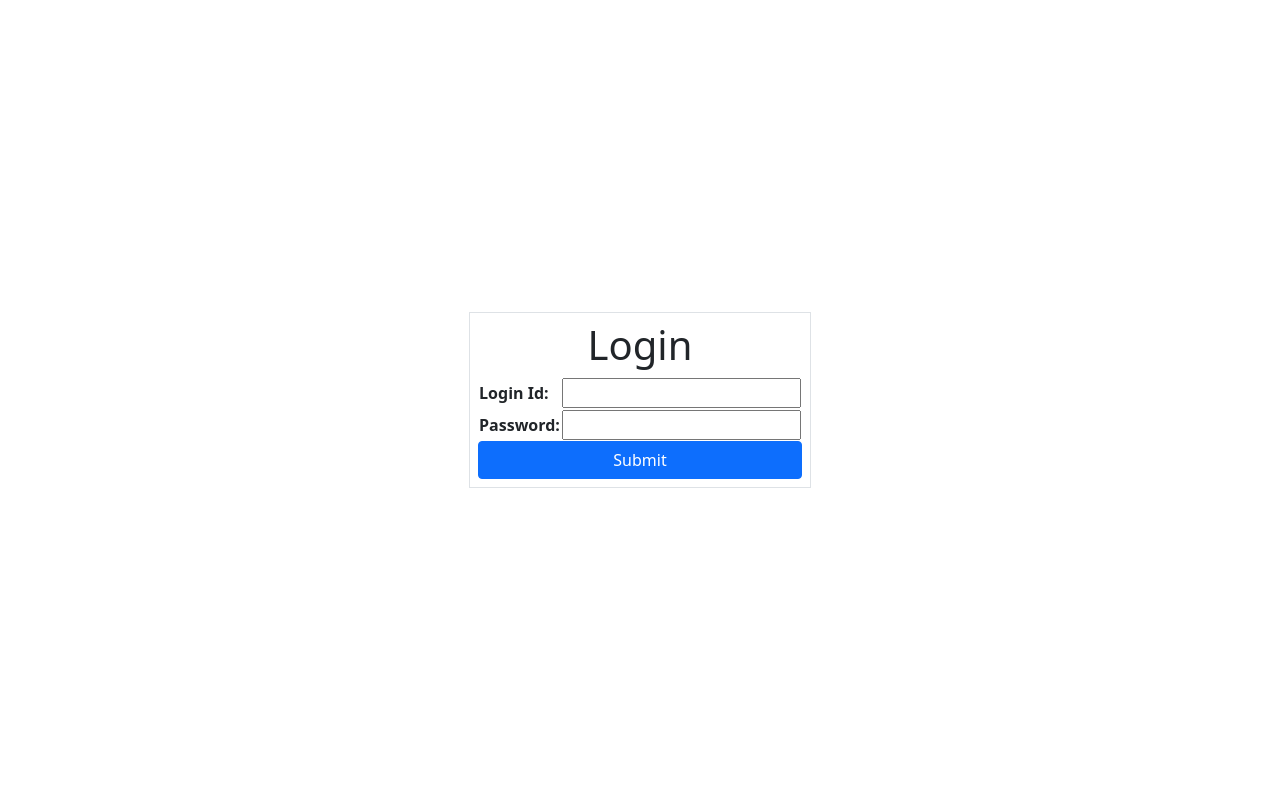
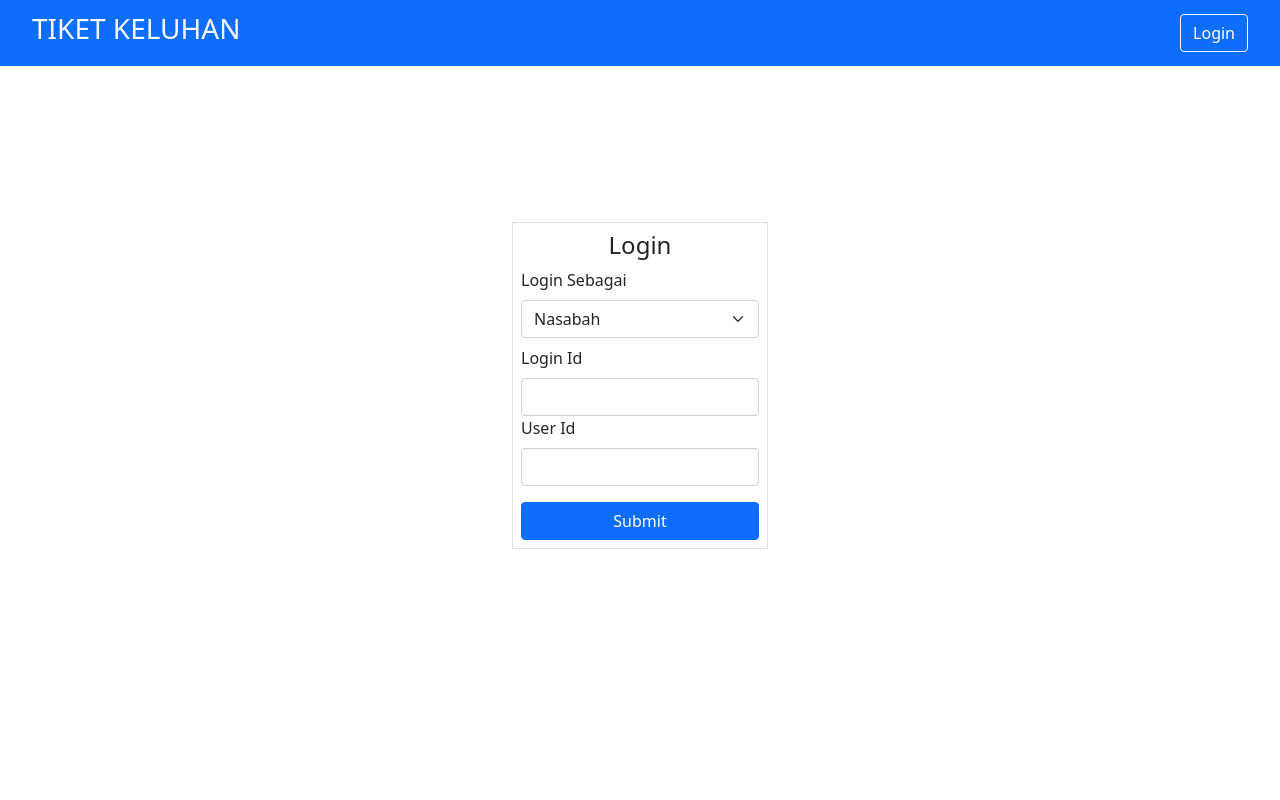
Before and after one commit to MatsRahmat/tiket_keluhan_django, a Django app: page /login in a window 1280 px wide. Run offline with Django 5.2, Linux system fonts and the light colour scheme; some libraries are stand-ins or nearby versions.

Commit message:
feat: perbaikan template untuk semua halamana

```diff
--- a/manajement_keluhan/settings.py
+++ b/manajement_keluhan/settings.py
@@ -110,6 +110,9 @@ AUTH_PASSWORD_VALIDATORS = [
     },
 ]
 
+# Auth
+LOGIN_URL = "/login"
+LOGOUT_REDIRECT_URL = "/"
 
 # Internationalization
 # https://docs.djangoproject.com/en/6.0/topics/i18n/
--- a/tiket_keluhan/forms.py
+++ b/tiket_keluhan/forms.py
@@ -5,14 +5,15 @@ from tiket_keluhan.enums import (
 )
 
 class AuthForm(forms.Form):
-    login_id = forms.CharField(label="Login Id", max_length=100)
-    password = forms.CharField(label="Password", widget=forms.PasswordInput)
-    # class Meta:
-    #     model = CustomUserModel
-    #     fields= ['login_id','password']
-    #     widgets={
-    #         'password': forms.PasswordInput
-    #     }
+    # login_id = forms.TextInput(attrs={"class": "form-control"})
+    # password = forms.PasswordInput(attrs={"class": "form-control"})
+    class Meta:
+        model = CustomUserModel
+        fields= ['login_id','password']
+        widgets={
+            'login_id': forms.PasswordInput(attrs={"class": "form-control"}),
+            'password': forms.TextInput(attrs={"class": "form-control"})
+        }
 
 class TiketForm(forms.ModelForm):
     class Meta:
--- a/tiket_keluhan/templates/auth/login.html
+++ b/tiket_keluhan/templates/auth/login.html
@@ -4,15 +4,81 @@
   Login Page
 {% endblock %}
 
-{% block content %}
-  <div id="form-body" class="place-center" style="height: 100dvh;">
-    <div class="border p-2">
-      <h1 class="text-center">Login</h1>
-      <form class="" action="/login" method="post" enctype="application/x-www-form-urlencoded">
+{% block base_content %}
+  <div id="form-body" class="place-center" style="height: 80dvh;">
+    <div class="border p-2" style="width: 20dvw;">
+      <h4 class="text-center">Login</h4>
+      <form class="" action="{% url 'login' %}" method="post">
         {% csrf_token %}
-        <table class="">{{ form.as_table }}</table>
-        <button type="submit" class="btn btn-primary" style="width: 100%;">Submit</button>
+        <div class="mb-2">
+          <label for="login_id" class="form-label">Login Sebagai</label>
+          <select name="login_as" id="login_as" class="form-select">
+            <option value="1" selected>Nasabah</option>
+            <option value="2">Operator</option>
+          </select>
+        </div>
+        <div class="">
+          <label for="login_id" class="form-label">Login Id</label>
+          <input type="text" id="login_id" name="login_id" class="form-control" required />
+        </div>
+        <div class="" id="user_id_el">
+          <label for="user_id" class="form-label">User Id</label>
+          <input type="text" id="user_id" name="user_id" class="form-control" />
+        </div>
+        <div class="" id="password_el">
+          <label for="password_field" class="form-label">Password</label>
+          <input type="password" id="password_field" name="password" class="form-control" />
+        </div>
+        <div class="mt-3">
+          <button type="submit" class="btn btn-primary" style="width: 100%;">Submit</button>
+        </div>
       </form>
     </div>
   </div>
 {% endblock %}
+
+{% block script %}
+  <script id="login-page">
+    $(document).ready(function (e) {
+      // ============== Global Page Definition ===============
+
+      // container element
+      const userIdEl = $('#user_id_el')
+      const passEl = $('#password_el')
+      // input element
+      const userIdIn = $('#user_id')
+      const passIn = $('#password_field')
+
+      function nasabahField() {
+        passIn.removeAttr('required')
+        passEl.hide()
+        // ---------------------------
+        userIdIn.attr('required', true)
+        userIdEl.show()
+      }
+
+      function operatorField() {
+        userIdIn.removeAttr('required')
+        userIdEl.hide()
+        // ---------------------------
+        passIn.attr('required', true)
+        passEl.show()
+      }
+
+      // Hide ketika pertama kali load dokument
+      nasabahField()
+
+      // on change select event
+      $('#login_as').on('change', function () {
+        const curVal = $(this).val()
+        if (curVal == '1') {
+          // ###### Login sebagai nasabah ######
+          nasabahField()
+        } else {
+          // ###### Login sebagai operator ######
+          operatorField()
+        }
+      })
+    })
+  </script>
+{% endblock %}
--- a/tiket_keluhan/templates/base_layout.html
+++ b/tiket_keluhan/templates/base_layout.html
@@ -10,6 +10,7 @@
     <style>
       :root {
         --c-sky-200: oklch(74.6% 0.16 232.661);
+        --c-teal-400: oklch(77.7% 0.152 181.912);
       }
 
       @keyframes slideOutRight {
@@ -33,11 +34,26 @@
     </title>
   </head>
   <body>
-    <div id="content" class="container">
-      {% block content %}
+    <!-- Navbar -->
+    <nav class="navbar navbar-dark bg-primary stiky-top text-light">
+      <div style="width: 100%; padding-inline: 2rem;" class="d-flex justify-content-between align-items-center py-1">
+        <h3 class="text-uppercase">Tiket Keluhan</h3>
+        <div class="d-flex gap-2 align-items-center">
+          {% if request.session.is_login %}
+          <p class="p-0 m-0">{{ request.user.login_id }}</p>
+          <a href="{% url 'logout' %}" role="button" class="btn border-light text-light">Logout</a>
+          {% else %}
+          <a href="{% url 'login' %}" role="button" class="btn btn-primary border-light">Login</a>
+          {% endif %}
+        </div>
+      </div>
+    </nav>
 
-      {% endblock %}
-    </div>
+    <div class="container-fluid">
+    {% block base_content %}
+      <!-- Base Content goes here -->
+    {% endblock base_content %}
+  </div>
 
     {% comment %}================ Toastify ================{% endcomment %}
     <div id="toas-container" class="p-3" style="position: fixed; top: 0; right: 0; animation: slideOutRight 0.5s ease forwards;" {% if not messages %}hidden{% endif %}>
@@ -78,7 +94,8 @@
     <script src="{% static 'js/bootstrap.bundle.js' %}"></script>
     {% comment %}jquery{% endcomment %}
     <script src="{% static 'js/jquery-4.0.0.min.js' %}"></script>
-    <script>
+    {% block script %}{% endblock script %}
+    <script class="base-page">
       // =============== PREDEFINE STATE ===============
       const DEFAULT_TIMEOUT = 5000 // 5 Detik
       let timerTimeout;
--- a/tiket_keluhan/templates/form_layout.html
+++ b/tiket_keluhan/templates/form_layout.html
@@ -1,4 +1,4 @@
-{% extends 'base_layout.html' %}
+{% extends 'content_layout.html' %}
 
 {% block content %}
     <div class="card my-2">
--- a/tiket_keluhan/templates/tiket/form_tiket.html
+++ b/tiket_keluhan/templates/tiket/form_tiket.html
@@ -3,7 +3,7 @@
   Tiket
 {% endblock %}
 
-{% block content %}
+{% block form %}
   <div>
     {% if messages %}
       <ul class="messages">
@@ -24,4 +24,4 @@
       </div>
     </form>
   </div>
-{% endblock %}
+{% endblock form %}
--- a/tiket_keluhan/templates/user/list_user.html
+++ b/tiket_keluhan/templates/user/list_user.html
@@ -1,4 +1,4 @@
-{% extends 'base_layout.html' %}
+{% extends 'content_layout.html' %}
 {% block title %}
   Tiket
 {% endblock %}
--- a/tiket_keluhan/urls.py
+++ b/tiket_keluhan/urls.py
@@ -21,8 +21,8 @@ from tiket_keluhan.views import (
 
 urlpatterns = [
     path("", views.index, name="home"),
-    path("login", AuthView.as_view(), name="auth-view"),
-    path("logout", views.logout_view, name="logout-view"),
+    path("login", AuthView.as_view(), name="login"),
+    path("logout", views.logout_view, name="logout"),
 
     # ================================ TIKET ================================
     path('tiket', TiketCreateView.as_view(), name="list-tiket"),
--- a/tiket_keluhan/views.py
+++ b/tiket_keluhan/views.py
@@ -9,6 +9,7 @@ from django.shortcuts import render, redirect, get_object_or_404
 from django.http import HttpResponse, request, response
 from django.contrib.auth.decorators import login_required
 from django.contrib.auth import authenticate, login, logout
+from django.contrib.auth.mixins import LoginRequiredMixin
 from django.contrib import messages
 from tiket_keluhan.forms import (
     AuthForm,
@@ -55,6 +56,7 @@ def logout_view(req: request):
     del req.session['username']
     del req.session['user_id']
     del req.session['login_id']
+    del req.session['is_login']
     logout(req)
     return redirect("/login")
 
@@ -78,36 +80,44 @@ class AuthView(View):
     def get(self, req, *args, **kwargs):
         login_session = req.session.get("login_id")
         if login_session is not None:
+            messages.success(req, "Sudah berhasil login")
             return redirect("/")
-        form = AuthForm()
-        return render(req, 'auth/login.html',{"form":form})
+        return render(req, 'auth/login.html',)
 
     def post(self, req, *args, **kwargs):
-        form = AuthForm(req.POST)
+        login_as = req.POST.get('login_as')
+        login_id = req.POST.get('login_id')
+        user_id = req.POST.get('user_id')
+        password = req.POST.get('password')
+
+        # ===== Validasi value ======
+        if not login_id:
+            messages.error(req, "Login ID diperlukan")
+            return redirect('/login')
+
+        # Login sebagai nasabah
+        if login_as == '1' and not user_id:
+            messages.error(req, "User Id diperlukan")
+            return redirect('/login')
+
+        # Login sebagai operator
+        elif login_as == '2' and not password:
+            messages.error(req, "Password diperlukan")
+            return redirect('/login')
+
         context = {}
-        if form.is_valid():
-            login_id = form.cleaned_data['login_id']
-            password = form.cleaned_data['password']
-            user = authenticate(req,login_id=login_id, password=password)
-            if user:
-                login(req, user)
-                req.session['username'] = user.username
-                req.session['user_id'] = user.id
-                req.session['login_id'] = user.login_id
-                messages.success(req,"Berhasil login")
-                # context = show_toast(context, "Berhasil", "Berhasil login")
-                return redirect("/", context)
-            else:
-                messages.error(req,"Password atau login id salah")
-                context = show_toast(context, "Gagal", "Password atau login id salah")
-                # print(context)
-                return redirect("/login", context)
+        user = authenticate(req,login_id=login_id, password=password)
+        if user:
+            login(req, user)
+            req.session['username'] = user.username
+            req.session['user_id'] = user.id
+            req.session['login_id'] = user.login_id
+            req.session["is_login"] = True
+            messages.success(req,"Berhasil login")
+            return redirect("/", context)
         else:
-            messages.error(req,"Login id atau password tidak valid")
-            context = show_toast(context, "Gagal", "Login id atau password tidak boleh kosong")
+            messages.error(req,"Password atau login id salah")
             return redirect("/login", context)
-
-
 
 
 ###################################################
@@ -118,7 +128,7 @@ class TiketListView(ListView):
     model = TiketModel
     template_name = "/"
 
-class TiketDetailView(DetailView):
+class TiketDetailView(LoginRequiredMixin,DetailView):
     model = TiketModel
     form_class = TiketForm
     template_name="tiket/form_tiket.html"
@@ -155,7 +165,7 @@ class TiketCreateView(CreateView):
         return context
 
 
-class TiketUpdateView(UpdateView):
+class TiketUpdateView(LoginRequiredMixin,UpdateView):
     model = TiketModel
     fields = ['login_id','subject', 'description']
     template="tiket/form_tiket.html"
@@ -182,7 +192,7 @@ class TiketUpdateView(UpdateView):
         return response
 
 
-class TiketDeleteView(DeleteView):
+class TiketDeleteView(LoginRequiredMixin,DeleteView):
     model = TiketModel
     template_name = "confirm/delete.html"
     success_url = reverse_lazy("home")
@@ -207,7 +217,7 @@ class TiketDeleteView(DeleteView):
 ###################################################
 #                   USER CLASS VIEW
 ###################################################
-class UserListView(ListView):
+class UserListView(LoginRequiredMixin,ListView):
     model = CustomUserModel
     template_name = "user/list_user.html"
     context_object_name = "list_user"
@@ -222,7 +232,7 @@ class UserListView(ListView):
         return qs
         # return super().get_queryset()
 
-class UserCreateView(CreateView):
+class UserCreateView(LoginRequiredMixin,CreateView):
     model = CustomUserModel
     template_name = "user/user_form.html"
     form_class = UserForm
@@ -241,8 +251,7 @@ class UserCreateView(CreateView):
     #     print("set kwargs")
     #     return kwargs
 
-
-class UserUpdateView(UpdateView):
+class UserUpdateView(LoginRequiredMixin,UpdateView):
     model = CustomUserModel
     template_name = "user/user_form.html"
     form_class = UserForm
@@ -255,7 +264,7 @@ class UserUpdateView(UpdateView):
         context["action"] = "update"
         return context
 
-class UserDeleteView(DeleteView):
+class UserDeleteView(LoginRequiredMixin,DeleteView):
     model = CustomUserModel
     template_name = "user/list_user.html"
     success_url = reverse_lazy("user-list")
@@ -265,7 +274,6 @@ class UserDeleteView(DeleteView):
         context = super().get_context_data(**kwargs)
         context = context_modal_delete(context, "Hapus User", f"Apakah anda yakin ingin menghapus {obj.username}?", f"/user/{obj.id}/delete", "/user")
         return context
-
 
     def delete(self, request, *args, **kwargs):
         obj = self.get_object()
```
Also changed, not shown: tiket_keluhan/templates/content_layout.html (added, +20 -0 lines), tiket_keluhan/templates/home/index.html (+4 -16 lines), 1 other file.
